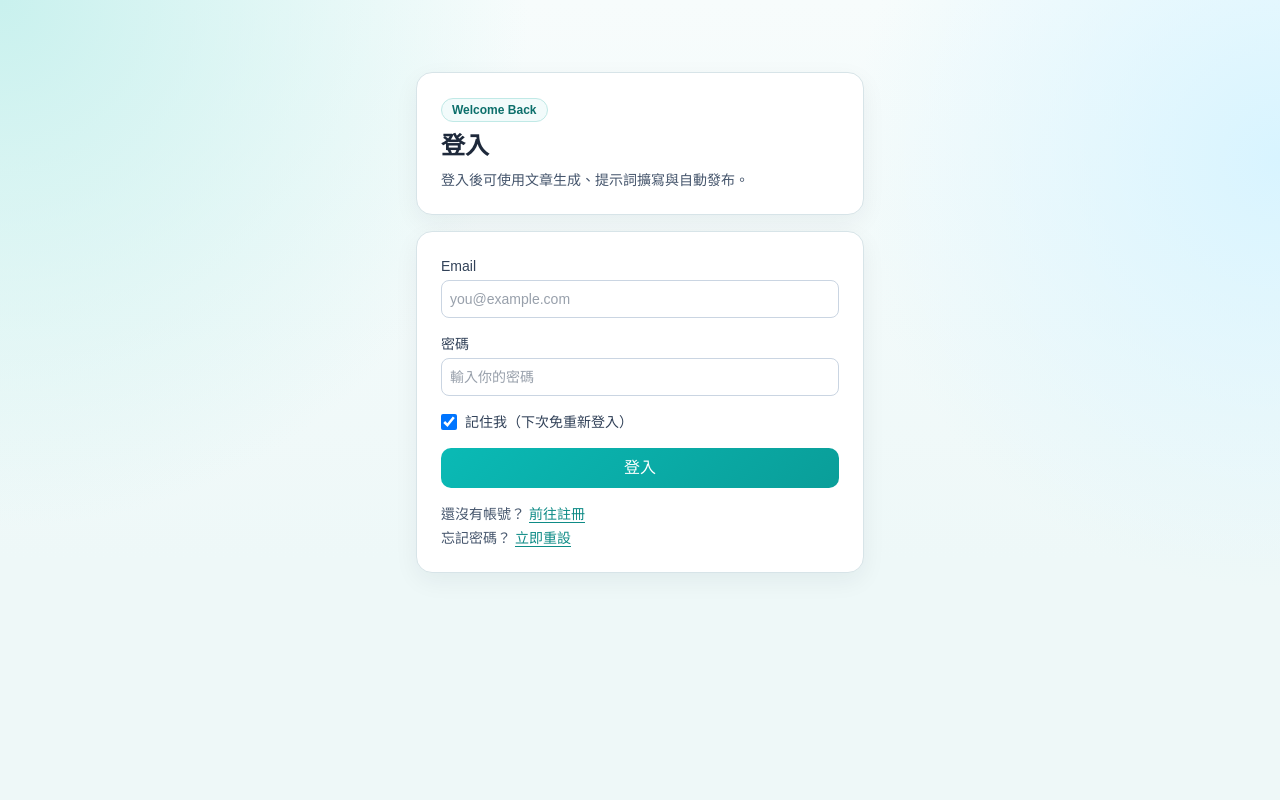
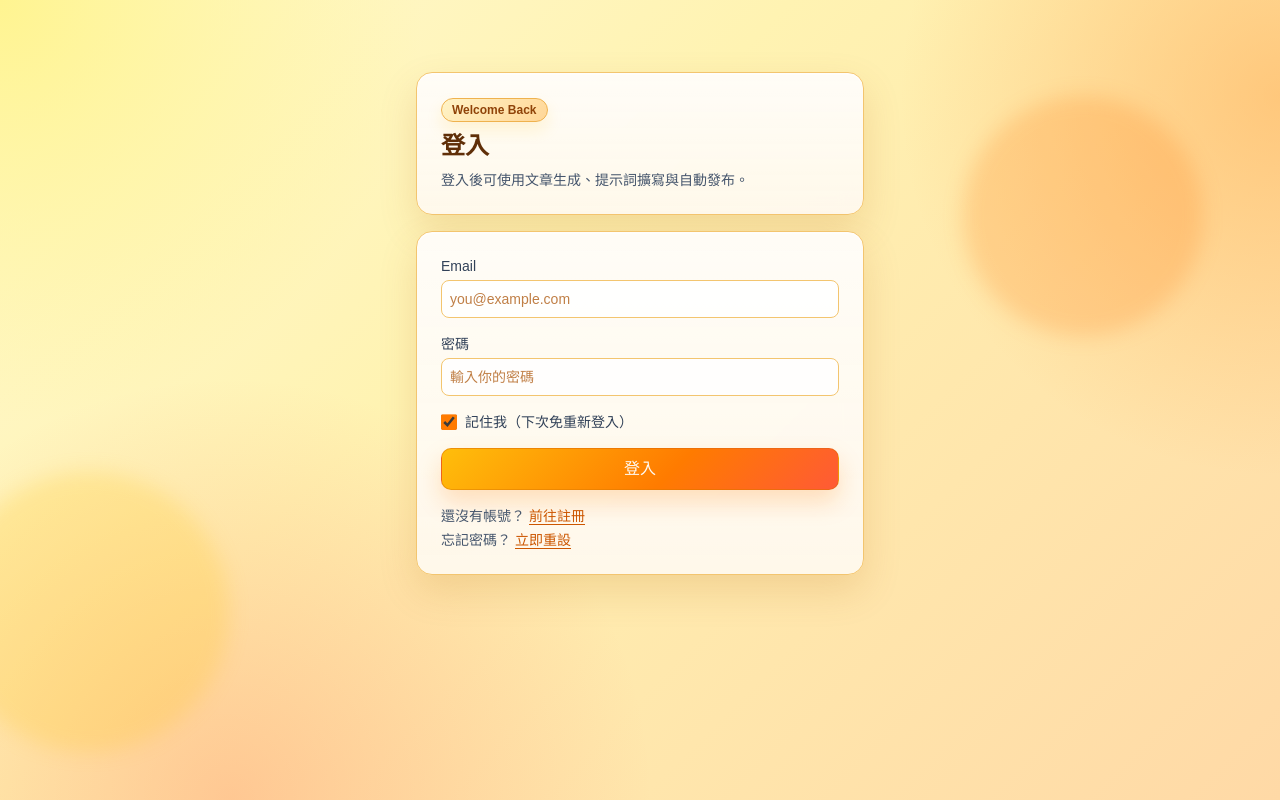
Before and after one commit to kern0907-303/ai-article-saas, a Next.js app in the folder frontend/: page /login in a window 1280 px wide. Built offline with nearby package versions, Linux system fonts and the light colour scheme.

Commit message:
Refresh frontend with dopamine yellow-orange theme

```diff
--- a/frontend/app/billing/page.tsx
+++ b/frontend/app/billing/page.tsx
@@ -128,7 +128,7 @@ export default function BillingPage() {
         </div>
 
         {checkout && (
-          <div className="rounded-xl border border-[#c7ebe8] bg-[#f3fbfb] p-4 space-y-2 text-sm">
+          <div className="rounded-xl border border-[var(--line)] bg-[linear-gradient(135deg,#fff6dc,#ffe1af)] p-4 space-y-2 text-sm">
             <p>交易編號：{checkout.txn_id}</p>
             <p>
               金額：{(checkout.amount_cents / 100).toLocaleString()} {checkout.currency}
--- a/frontend/app/forgot-password/page.tsx
+++ b/frontend/app/forgot-password/page.tsx
@@ -54,8 +54,8 @@ export default function ForgotPasswordPage() {
 
         {status && <p className="text-sm text-slate-600">{status}</p>}
         {resetToken && (
-          <div className="rounded-xl border border-[#c7ebe8] bg-[#f3fbfb] p-3 text-sm space-y-2">
-            <p className="font-semibold text-[#0f766e]">測試用重設 Token（正式版請走 Email）</p>
+          <div className="rounded-xl border border-[var(--line)] bg-[linear-gradient(135deg,#fff6d8,#ffe1b5)] p-3 text-sm space-y-2">
+            <p className="font-semibold text-[var(--text)]">測試用重設 Token（正式版請走 Email）</p>
             <code className="block break-all text-xs text-slate-700">{resetToken}</code>
             <Link href={`/reset-password?token=${encodeURIComponent(resetToken)}`} className="brand-link text-xs">
               直接帶入重設頁
--- a/frontend/app/globals.css
+++ b/frontend/app/globals.css
@@ -1,52 +1,143 @@
 @import "tailwindcss";
 
 :root {
-  --bg: #eef8f8;
-  --panel: #ffffff;
-  --text: #1e293b;
-  --brand: #0abab5;
-  --brand-strong: #0a9e99;
-  --brand-soft: #d8f3f2;
-  --line: #d7e4e8;
+  --bg: #fff3b2;
+  --bg-warm: #ffd9a6;
+  --panel: rgba(255, 249, 239, 0.94);
+  --panel-strong: #fff6e9;
+  --text: #602f08;
+  --text-soft: #8b4f1f;
+  --brand: #ffbe0b;
+  --brand-strong: #ff7b00;
+  --brand-accent: #ff5a36;
+  --brand-soft: #ffe39c;
+  --line: #f3c56f;
+  --line-strong: #ef9a2f;
+  --shadow: rgba(176, 94, 6, 0.16);
+}
+
+html {
+  min-height: 100%;
 }
 
 body {
   margin: 0;
+  min-height: 100%;
+  position: relative;
   background:
-    radial-gradient(circle at 0% 0%, #c9f1ee 0%, transparent 35%),
-    radial-gradient(circle at 100% 20%, #d8f4ff 0%, transparent 30%),
-    linear-gradient(180deg, #f7fcfc 0%, var(--bg) 70%);
+    radial-gradient(circle at top left, rgba(255, 244, 142, 0.96) 0%, transparent 28%),
+    radial-gradient(circle at 100% 12%, rgba(255, 165, 71, 0.48) 0%, transparent 26%),
+    radial-gradient(circle at 18% 100%, rgba(255, 99, 71, 0.28) 0%, transparent 32%),
+    linear-gradient(135deg, #fff9d0 0%, var(--bg) 38%, var(--bg-warm) 100%);
   color: var(--text);
   font-family: "Noto Sans TC", "PingFang TC", "Microsoft JhengHei", sans-serif;
+}
+
+body::before,
+body::after {
+  content: "";
+  position: fixed;
+  inset: auto;
+  pointer-events: none;
+  z-index: -1;
+  filter: blur(10px);
+}
+
+body::before {
+  top: 12%;
+  right: 6%;
+  width: 240px;
+  height: 240px;
+  border-radius: 9999px;
+  background: rgba(255, 109, 0, 0.18);
+}
+
+body::after {
+  left: -4%;
+  bottom: 6%;
+  width: 280px;
+  height: 280px;
+  border-radius: 9999px;
+  background: rgba(255, 196, 0, 0.18);
+}
+
+::selection {
+  background: rgba(255, 123, 0, 0.22);
+  color: #4a2100;
 }
 
 textarea {
   resize: vertical;
 }
 
+a {
+  transition: color 0.18s ease;
+}
+
+input,
+select,
+textarea {
+  background: rgba(255, 255, 255, 0.8);
+  border-color: var(--line);
+  color: var(--text);
+  box-shadow: inset 0 1px 0 rgba(255, 255, 255, 0.35);
+}
+
+input::placeholder,
+textarea::placeholder {
+  color: #c07f46;
+}
+
+input:focus,
+select:focus,
+textarea:focus {
+  outline: none;
+  border-color: var(--line-strong);
+  box-shadow:
+    0 0 0 4px rgba(255, 190, 11, 0.2),
+    inset 0 1px 0 rgba(255, 255, 255, 0.4);
+}
+
+input[type="checkbox"] {
+  accent-color: var(--brand-strong);
+}
+
 .card-surface {
-  background: var(--panel);
+  background:
+    linear-gradient(180deg, rgba(255, 255, 255, 0.6) 0%, transparent 100%),
+    var(--panel);
   border: 1px solid var(--line);
   border-radius: 16px;
-  box-shadow: 0 8px 24px rgba(13, 40, 52, 0.06);
+  box-shadow:
+    0 16px 38px var(--shadow),
+    0 2px 0 rgba(255, 255, 255, 0.45) inset;
+  backdrop-filter: blur(12px);
 }
 
 .brand-btn {
-  background: linear-gradient(135deg, var(--brand) 0%, var(--brand-strong) 100%);
-  color: #ffffff;
+  background: linear-gradient(135deg, var(--brand) 0%, var(--brand-strong) 58%, var(--brand-accent) 100%);
+  color: #fffaf4;
   border-radius: 10px;
-  transition: filter 0.15s ease;
+  border: 1px solid rgba(215, 108, 0, 0.45);
+  box-shadow: 0 12px 24px rgba(255, 123, 0, 0.22);
+  transition:
+    filter 0.15s ease,
+    transform 0.15s ease,
+    box-shadow 0.15s ease;
 }
 
 .brand-btn:hover {
   filter: brightness(0.95);
+  transform: translateY(-1px);
+  box-shadow: 0 16px 28px rgba(255, 123, 0, 0.28);
 }
 
 .brand-btn-secondary {
-  background: var(--brand-soft);
-  color: #0f766e;
-  border: 1px solid #b9e6e3;
+  background: linear-gradient(135deg, #fff2c7 0%, #ffdca0 100%);
+  color: #8f4308;
+  border: 1px solid #efb24e;
   border-radius: 10px;
+  box-shadow: 0 8px 18px rgba(245, 158, 11, 0.12);
 }
 
 .brand-btn-danger {
@@ -62,19 +153,24 @@ textarea {
 }
 
 .brand-link {
-  color: #0e8b86;
+  color: #cc5600;
   text-decoration: underline;
   text-underline-offset: 3px;
+}
+
+.brand-link:hover {
+  color: #a94400;
 }
 
 .brand-pill {
   display: inline-flex;
   align-items: center;
-  border: 1px solid #c0e9e6;
+  border: 1px solid #efb24e;
   border-radius: 9999px;
-  background: #f2fbfb;
-  color: #0c6f6b;
+  background: linear-gradient(135deg, #fff4c7 0%, #ffd697 100%);
+  color: #8f4308;
   padding: 2px 10px;
   font-size: 12px;
   font-weight: 600;
+  box-shadow: 0 8px 16px rgba(255, 190, 11, 0.14);
 }
--- a/frontend/app/help/api-setup/page.tsx
+++ b/frontend/app/help/api-setup/page.tsx
@@ -80,7 +80,7 @@ export default function ApiSetupHelpPage() {
         <ul className="space-y-2 text-sm text-slate-700">
           {checklist.map((item) => (
             <li key={item} className="flex items-start gap-2">
-              <span className="mt-[2px] text-[#0a9e99]">✓</span>
+              <span className="mt-[2px] text-[#ff7b00]">✓</span>
               <span>{item}</span>
             </li>
           ))}
--- a/frontend/app/settings/page.tsx
+++ b/frontend/app/settings/page.tsx
@@ -277,8 +277,8 @@ export default function SettingsPage() {
           placeholder={form.ai_provider === "github" ? providerConfig.keyPlaceholder : "ghp_... / github_pat_..."}
         />
 
-        <div className="rounded-xl border border-[#c7ebe8] bg-[#f3fbfb] p-4 space-y-3">
-          <h3 className="font-semibold text-[#0f766e]">核心模型設定</h3>
+        <div className="rounded-xl border border-[var(--line)] bg-[linear-gradient(135deg,#fff6da,#ffe0ab)] p-4 space-y-3">
+          <h3 className="font-semibold text-[var(--text)]">核心模型設定</h3>
           <p className="text-xs text-slate-600">目前供應商：{form.ai_provider}</p>
           <div className="grid md:grid-cols-3 gap-3">
             <Select
@@ -303,7 +303,7 @@ export default function SettingsPage() {
           <p className="text-xs text-slate-600">成本層級：low（低）/ medium（中）/ high（高）</p>
           <p className="text-xs text-slate-500">圖片生成已改成自動最佳化，不再需要另外設定一堆圖片後台參數。</p>
           {form.ai_provider === "github" && (
-            <div className="rounded-lg border border-dashed border-[#b9dedd] bg-white/70 p-3 space-y-3">
+            <div className="rounded-lg border border-dashed border-[#efb24e] bg-white/70 p-3 space-y-3">
               <p className="text-xs text-slate-600">
                 GitHub Models 可直接選常用模型，也可手動輸入 model ID。若 GitHub 更新模型清單，你可以直接覆蓋下面欄位。
               </p>
@@ -323,7 +323,7 @@ export default function SettingsPage() {
           )}
         </div>
 
-        <div className="rounded-xl border border-[#d8eaea] bg-white/80 p-4 space-y-3">
+        <div className="rounded-xl border border-[var(--line)] bg-[rgba(255,248,231,0.82)] p-4 space-y-3">
           <button
             type="button"
             className="text-sm font-semibold text-slate-700"
--- a/frontend/components/AuthShell.tsx
+++ b/frontend/components/AuthShell.tsx
@@ -42,11 +42,11 @@ export default function AuthShell({ children }: { children: ReactNode }) {
   }, [hydrated, token, isPublicRoute, router]);
 
   if (!hydrated || redirecting) {
-    return <div className="min-h-screen flex items-center justify-center text-slate-500">載入中...</div>;
+    return <div className="flex min-h-screen items-center justify-center text-[var(--text-soft)]">載入中...</div>;
   }
 
   if (isPublicRoute) {
-    return <main className="min-h-screen p-4 md:p-8">{children}</main>;
+    return <main className="min-h-screen p-4 md:p-8"><div className="mx-auto max-w-6xl">{children}</div></main>;
   }
 
   return (
```
Also changed, not shown: frontend/app/articles/page.tsx (+7 -7 lines), frontend/components/Sidebar.tsx (+8 -5 lines).
